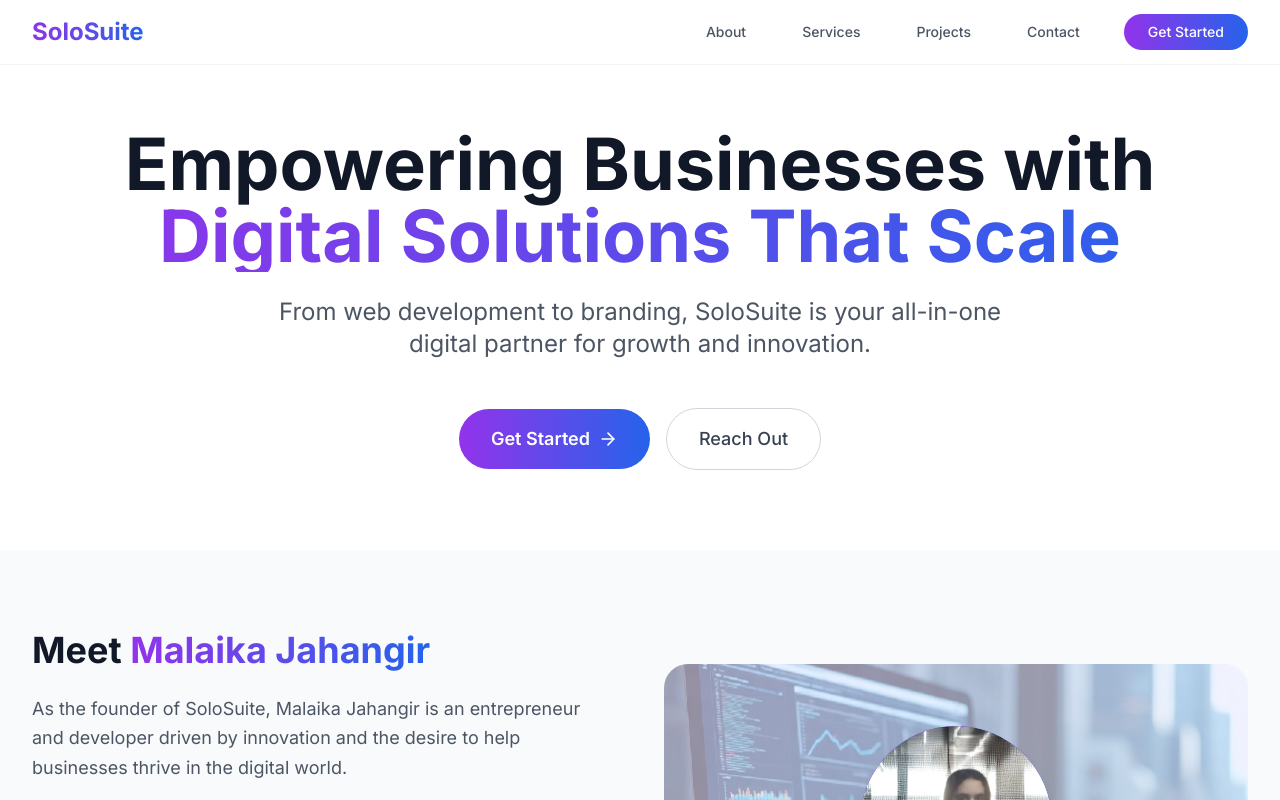
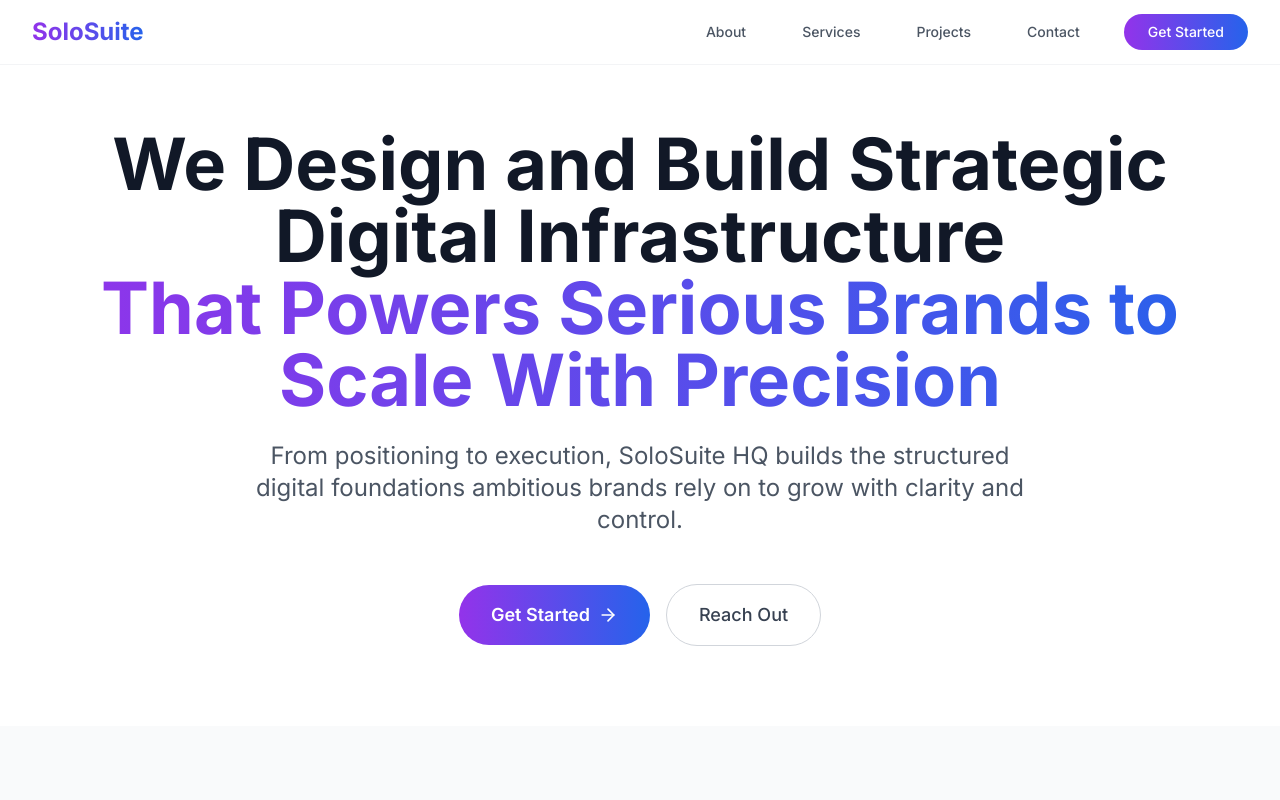
Before and after one commit to MalaikaJahangir/solosuite, a React (Vite) app: page / in a window 1280 px wide. Shown: the top 800 px of the page. Built offline with nearby package versions, Linux system fonts and the light colour scheme.

Commit message:
Revise homepage header and description text

```diff
--- a/src/HomePage.tsx
+++ b/src/HomePage.tsx
@@ -102,13 +102,13 @@
                 <div className="max-w-7xl mx-auto">
                     <div className="text-center">
                         <h1 className="text-4xl sm:text-6xl lg:text-7xl font-bold text-gray-900 mb-6">
-                            Empowering Businesses with
+                            We Design and Build Strategic Digital Infrastructure
                             <span className="block bg-gradient-to-r from-purple-600 to-blue-600 bg-clip-text text-transparent">
-                                Digital Solutions That Scale
+                                That Powers Serious Brands to Scale With Precision
                             </span>
                         </h1>
                         <p className="text-xl sm:text-2xl text-gray-600 mb-12 max-w-3xl mx-auto leading-relaxed">
-                            From web development to branding, SoloSuite is your all-in-one digital partner for growth and innovation.
+                            From positioning to execution, SoloSuite HQ builds the structured digital foundations ambitious brands rely on to grow with clarity and control.
                         </p>
                         <div className="flex flex-col sm:flex-row gap-4 justify-center items-center">
                             <a href="/#about">
```
